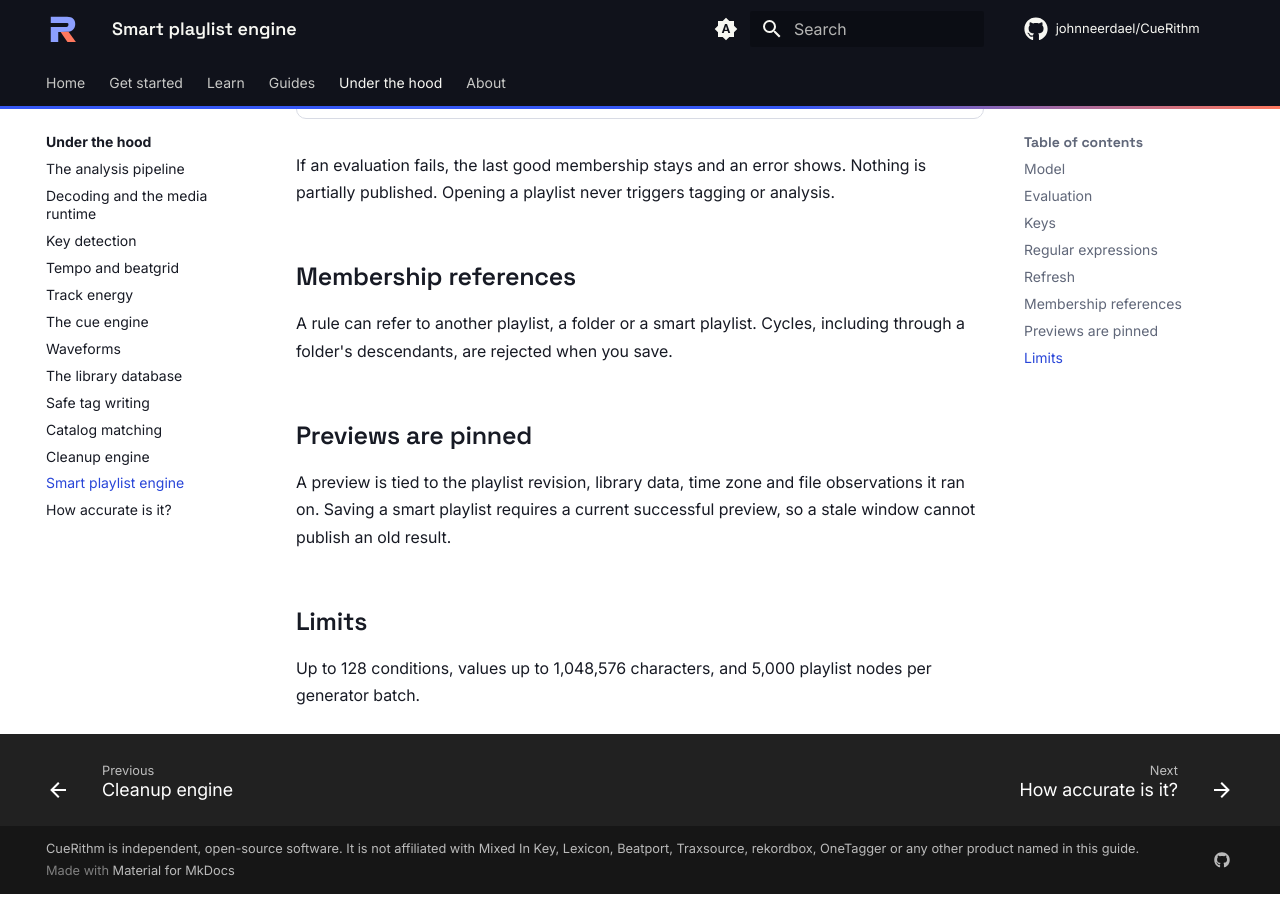
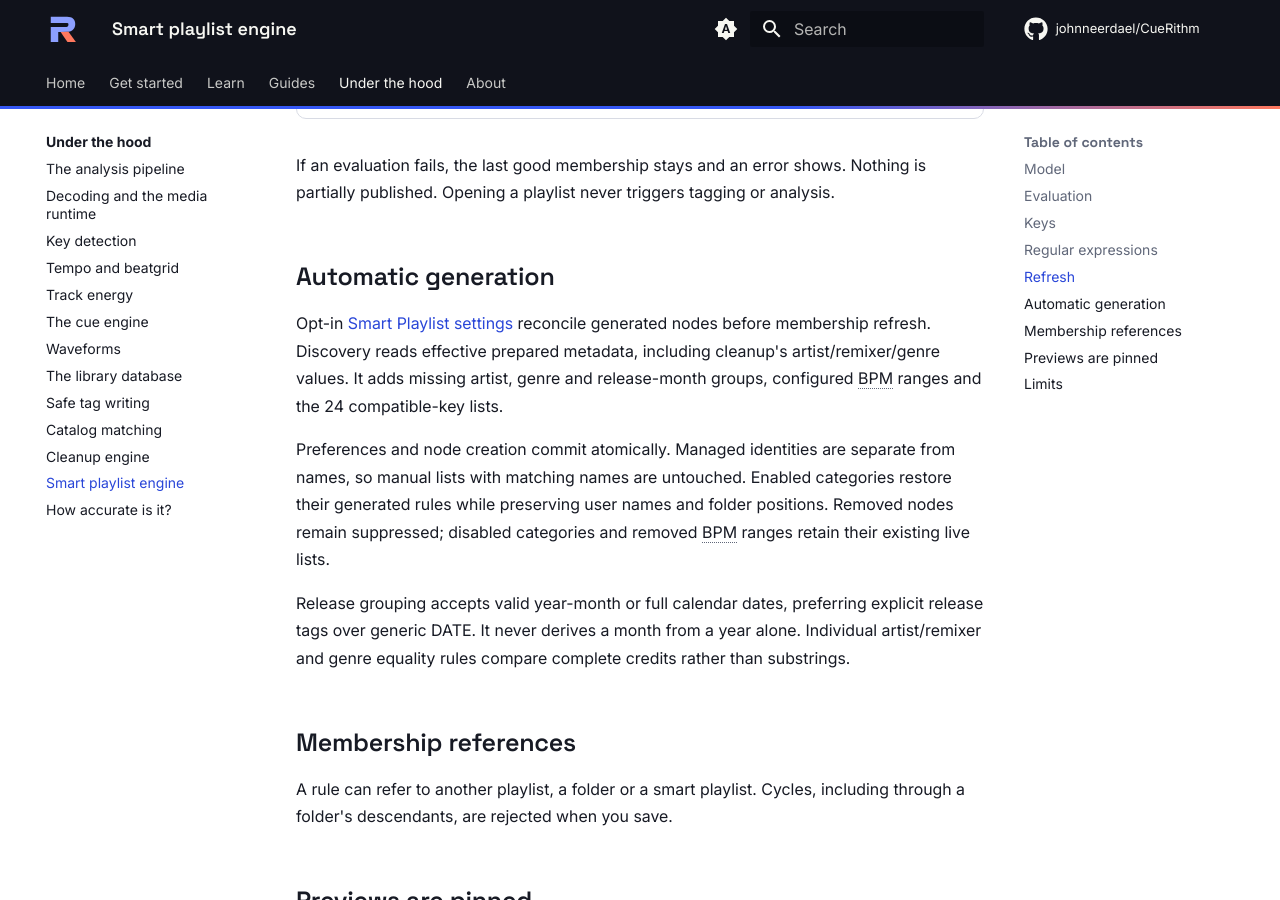
Before and after one commit to johnneerdael/CueRithm, an MkDocs documentation site: the page built from docs/user-guide/technical/smart-engine.md, in a window 1280 px wide and 900 px high, scrolled down 1596 px. Built offline with MkDocs 1.6.1 and Material for MkDocs 9.7.7, drawn with Linux system fonts in a browser that asks for light colours; comment, search, counter and statistics services are not loaded.

Commit message:
Document automatic playlist storage and refresh behavior

```diff
--- a/docs/user-guide/technical/smart-engine.md
+++ b/docs/user-guide/technical/smart-engine.md
@@ -33,6 +33,14 @@ A smart playlist is a flat list of up to 128 conditions, each with a **field**,
 
 If an evaluation fails, the last good membership stays and an error shows. Nothing is partially published. Opening a playlist never triggers tagging or analysis.
 
+## Automatic generation
+
+Opt-in [Smart Playlist settings](../guides/settings.md#smart-playlists) reconcile generated nodes before membership refresh. Discovery reads effective prepared metadata, including cleanup's artist/remixer/genre values. It adds missing artist, genre and release-month groups, configured BPM ranges and the 24 compatible-key lists.
+
+Preferences and node creation commit atomically. Managed identities are separate from names, so manual lists with matching names are untouched. Enabled categories restore their generated rules while preserving user names and folder positions. Removed nodes remain suppressed; disabled categories and removed BPM ranges retain their existing live lists.
+
+Release grouping accepts valid year-month or full calendar dates, preferring explicit release tags over generic DATE. It never derives a month from a year alone. Individual artist/remixer and genre equality rules compare complete credits rather than substrings.
+
 ## Membership references
 
 A rule can refer to another playlist, a folder or a smart playlist. Cycles, including through a folder's descendants, are rejected when you save.
```
Also changed, not shown: docs/user-guide/guides/playlist-tools.md (+2 -0 lines), docs/user-guide/technical/library.md (+4 -2 lines).
